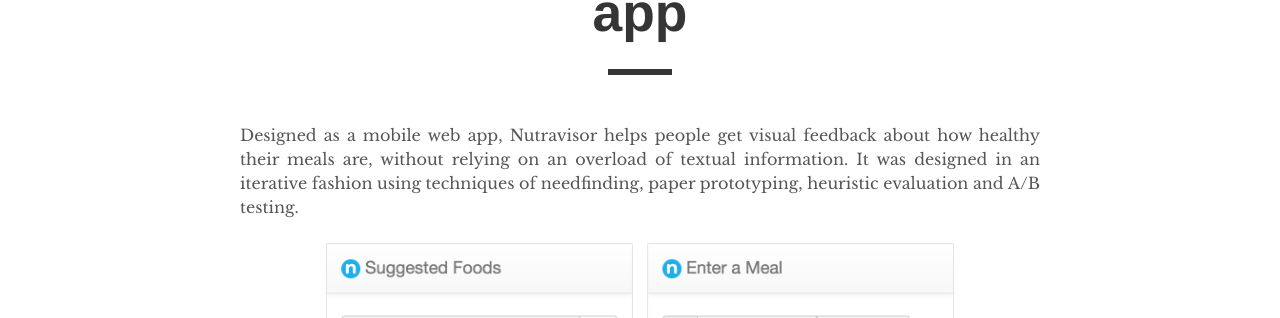
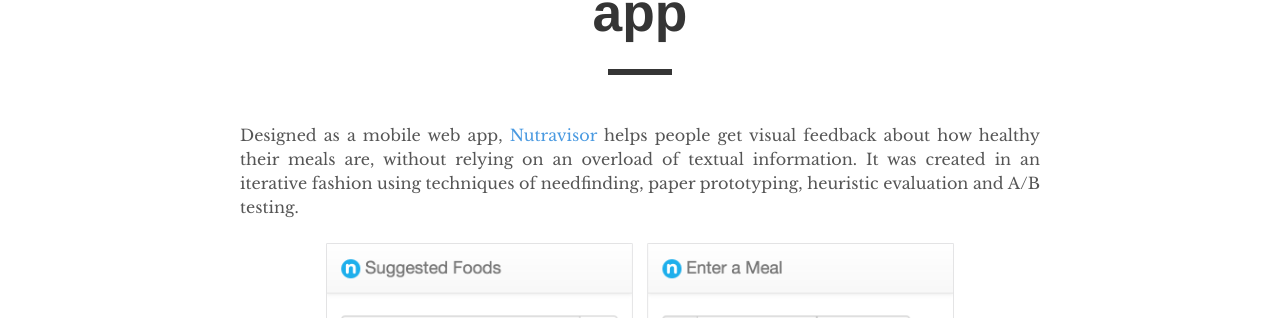
Before and after one commit to kandarpksk/kandarpksk.github.io, a Jekyll site: the page built from _posts/2018-01-27-nutravisor.md, in a window 1280 px wide. Shown: the part 234-552 px from the top of the page. Built offline with Jekyll 4.4.1, drawn with Linux system fonts in a browser that asks for light colours.

Commit message:
Update 2018-01-27-nutravisor.md

```diff
--- a/_posts/2018-01-27-nutravisor.md
+++ b/_posts/2018-01-27-nutravisor.md
@@ -5,5 +5,5 @@
 ---
 
 <!-- elaborate -->
-Designed as a mobile web app, Nutravisor helps people get visual feedback about how healthy their meals are, without relying on an overload of textual information. It was designed in an iterative fashion using techniques of needfinding, paper prototyping, heuristic evaluation and A/B testing.<br/><br/><img src="/assets/applied/combined.png" height="500" />
+Designed as a mobile web app, [Nutravisor](http://nutravisor.kandarp.xyz/) helps people get visual feedback about how healthy their meals are, without relying on an overload of textual information. It was created in an iterative fashion using techniques of needfinding, paper prototyping, heuristic evaluation and A/B testing.<br/><br/><img src="/assets/applied/combined.png" height="500" />
 <!-- *home page* -->
```
